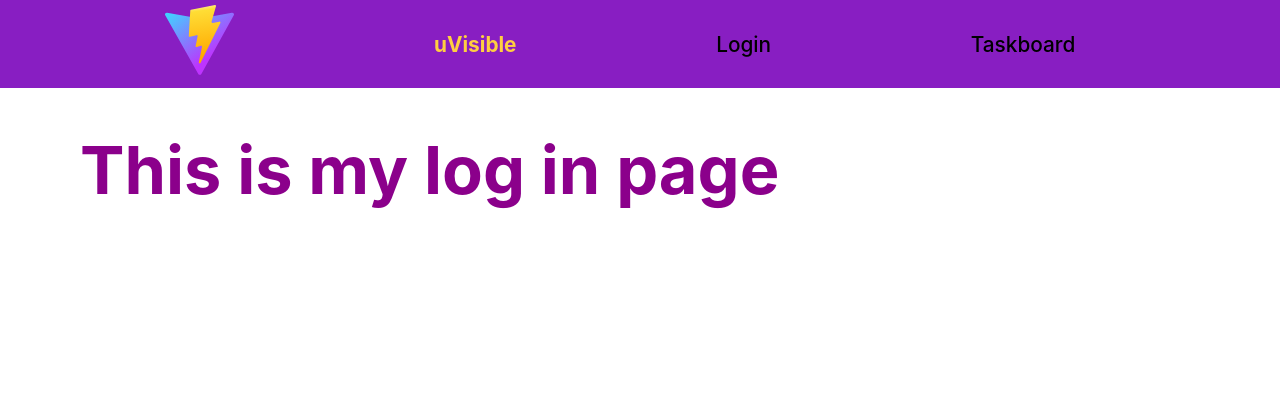
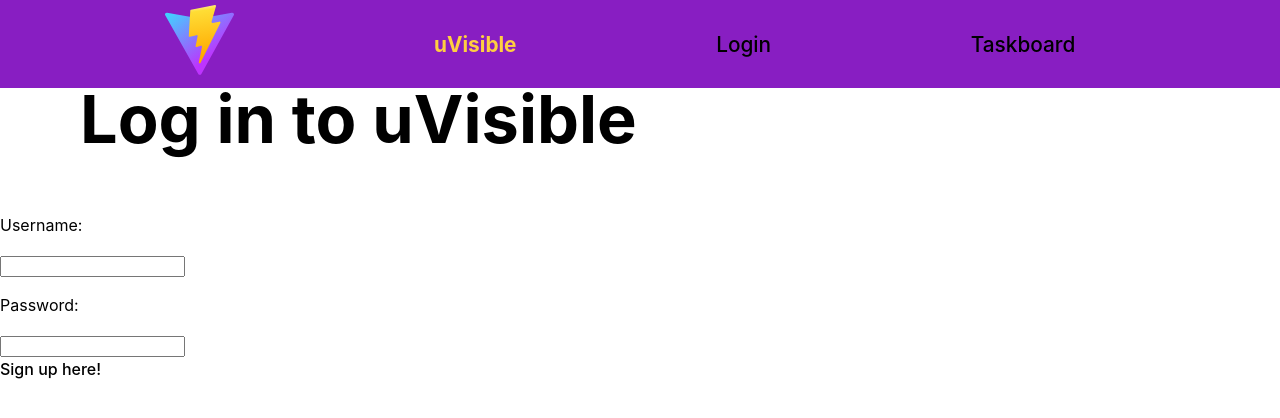
Before and after one commit to gstrand17/uVisible, a React (Vite) app: page /login in a window 1280 px wide. Shown: the top 418 px of the page. Built offline with nearby package versions, Linux system fonts and the light colour scheme.

Commit message:
add login and signup

```diff
--- a/src/App.css
+++ b/src/App.css
@@ -21,12 +21,6 @@ a {
 a:hover {
   color: black;
 }
-h1 {
-  margin-top: 100px;
-  font-size: 18pt;
-  color: darkmagenta;
-  padding:20px;
-}
 
 .description{
   padding:50px;
--- a/src/App.jsx
+++ b/src/App.jsx
@@ -2,6 +2,7 @@ import './App.css'
 import {BrowserRouter, Route, Routes} from 'react-router-dom'
 import Home from './pages/Home'
 import Login from './pages/Login'
+import Signup from './pages/Signup'
 import Taskboard from './pages/Taskboard'
 
 function App() {
@@ -11,6 +12,7 @@ function App() {
                 <Routes>
                     <Route path="/" element={<Home/>} />
                     <Route path="/login" element={<Login/>} />
+                    <Route path="/signup" element={<Signup/>} />
                     <Route path="/taskboard" element={<Taskboard />} />
                 </Routes>
             </BrowserRouter>
--- /dev/null
+++ b/src/pages/Login.css
@@ -0,0 +1,8 @@
+.h1 {
+    text-align: center;
+    margin-top: 100px;
+    font-size: 18pt;
+    color: darkmagenta;
+}
+
+/* make sure it doesnt inherit from Home.css, make sure its not commented out when u push */
--- a/src/pages/Login.jsx
+++ b/src/pages/Login.jsx
@@ -1,11 +1,28 @@
 import Navbar from "../Navbar";
-import '../App.css'
+import './Login.css'
+import {Link} from "react-router-dom";
+import viteLogo from "../assets/vite.svg";
 
 function Login() {
     return(
         <>
             <Navbar />
-            <h1> This is my log in page</h1>
+            <br />
+            <h1> Log in to uVisible</h1>
+            <form>
+                <div>                                      </div>
+                <p>Username: </p>
+                <input type='text' id='username'/>
+            </form>
+            <form>
+                <div>
+                    <p>Password: </p>
+                    <input type='text' id='password'/>
+                </div>
+            </form>
+            <div>
+                <Link to="/Signup">Sign up here!</Link>
+            </div>
         </>
     )
 }
--- /dev/null
+++ b/src/pages/Signup.jsx
@@ -0,0 +1,12 @@
+import Navbar from "../Navbar";
+import '../App.css'
+
+function Signup() {
+    return(
+        <>
+            <Navbar />
+            <h1> This is my signup page</h1>
+        </>
+    )
+}
+export default Signup
```
